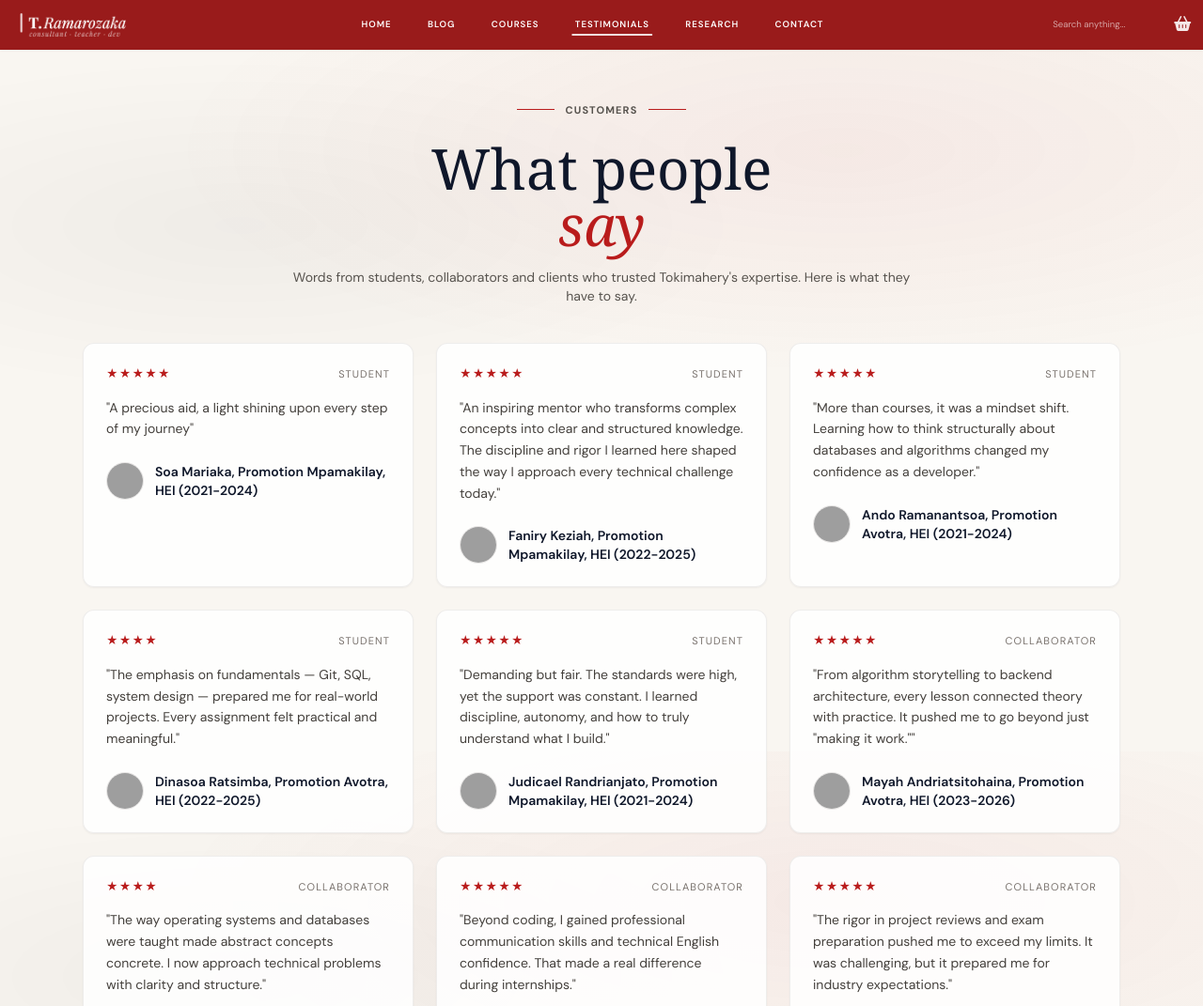
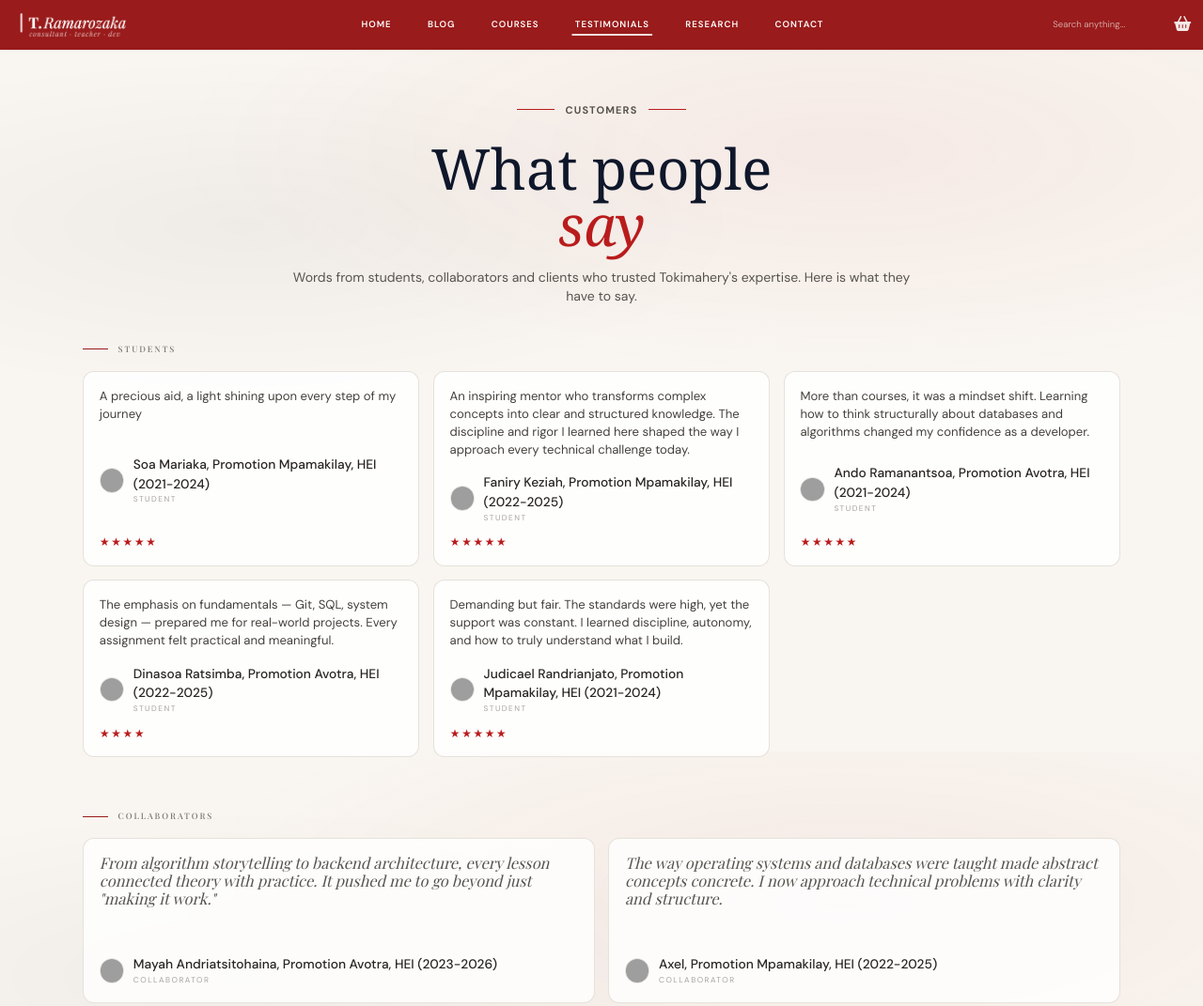
Before and after one commit to sampri773/exam-web1-final-s1, a website: page html/testimonials.html in a window 1280 px wide. Shown: the top 1071 px of the page at 94% size. Drawn offline with nearby package versions, Linux system fonts and the light colour scheme; grey boxes are pictures that could not be loaded; a web font is replaced by a local one.

Commit message:
derniers modif de course et testimonials

```diff
--- a/css/testimonials.css
+++ b/css/testimonials.css
@@ -1 +1,130 @@
 @import url("./base.css");
+
+#testimonialsSections {
+  display: flex;
+  flex-direction: column;
+  gap: 3.5rem;
+}
+
+.testimonial-role-block {
+  width: 100%;
+}
+
+.testimonial-role-title {
+  margin: 0 0 1rem;
+  display: flex;
+  align-items: center;
+  gap: 0.65rem;
+  font-size: 0.56rem;
+  letter-spacing: 0.22em;
+  color: #78716c;
+}
+
+.testimonial-role-title::before {
+  content: "";
+  width: 1.7rem;
+  height: 1px;
+  background: #991b1b;
+}
+
+.testimonials-grid {
+  display: grid;
+  gap: 0.9rem;
+}
+
+.testimonials-grid--students {
+  grid-template-columns: repeat(3, minmax(0, 1fr));
+}
+
+.testimonials-grid--collaborators,
+.testimonials-grid--customers {
+  grid-template-columns: repeat(2, minmax(0, 1fr));
+}
+
+.testimonial-card {
+  border-radius: 0.75rem;
+  border: 1px solid rgba(229, 224, 216, 0.95);
+  background: rgba(255, 255, 255, 0.82);
+  padding: 1rem 1.05rem;
+  min-height: 11rem;
+  display: flex;
+  flex-direction: column;
+  justify-content: space-between;
+}
+
+.testimonial-quote {
+  margin: 0;
+  font-size: 0.82rem;
+  line-height: 1.45;
+  color: #44403c;
+}
+
+.testimonial-card--collaborator .testimonial-quote {
+  font-family: var(--font-serif);
+  font-style: italic;
+  font-size: 1.02rem;
+  line-height: 1.18;
+  color: #57534e;
+}
+
+.testimonial-author-row {
+  margin-top: 0.95rem;
+  display: flex;
+  align-items: center;
+  gap: 0.6rem;
+}
+
+.testimonial-avatar {
+  width: 1.65rem;
+  height: 1.65rem;
+  border-radius: 999px;
+  object-fit: cover;
+  border: 1px solid rgba(229, 224, 216, 0.9);
+  flex-shrink: 0;
+}
+
+.testimonial-author-col {
+  display: flex;
+  flex-direction: column;
+  min-width: 0;
+}
+
+.testimonial-author-name {
+  margin: 0;
+  font-size: 0.86rem;
+  font-weight: 500;
+  color: #292524;
+}
+
+.testimonial-author-role {
+  margin: 0.08rem 0 0;
+  font-size: 0.52rem;
+  text-transform: uppercase;
+  letter-spacing: 0.18em;
+  color: #a8a29e;
+}
+
+.testimonial-stars {
+  margin-top: 0.75rem;
+  color: #b91c1c;
+  letter-spacing: 0.12em;
+  font-size: 0.66rem;
+}
+
+@media (max-width: 1024px) {
+  .testimonials-grid--students {
+    grid-template-columns: repeat(2, minmax(0, 1fr));
+  }
+}
+
+@media (max-width: 768px) {
+  #testimonialsSections {
+    gap: 2.4rem;
+  }
+
+  .testimonials-grid--students,
+  .testimonials-grid--collaborators,
+  .testimonials-grid--customers {
+    grid-template-columns: 1fr;
+  }
+}
--- a/html/testimonials.html
+++ b/html/testimonials.html
@@ -68,7 +68,7 @@
     </section>
 
     <section class="max-w-6xl mx-auto px-4 sm:px-6 pb-16">
-      <div id="testimonialsGrid" class="grid grid-cols-1 md:grid-cols-3 gap-6"></div>
+      <div id="testimonialsSections"></div>
     </section>
 
   </main>
--- a/script/page-testimonials.js
+++ b/script/page-testimonials.js
@@ -5,55 +5,82 @@
  */
 
 function renderTestimonials() {
-  let grid = $("#testimonialsGrid");
-  if (!grid || !Array.isArray(data.testimonials)) return;
+  let sectionsRoot = $("#testimonialsSections");
+  if (!sectionsRoot || !Array.isArray(data.testimonials)) return;
 
-  clearElement(grid);
+  clearElement(sectionsRoot);
 
-  for (let i = 0; i < data.testimonials.length; i++) {
-    let t = data.testimonials[i];
-    let card = document.createElement("div");
-    card.className =
-      "rounded-xl bg-white/85 border border-stone-200/70 p-6 shadow-sm";
+  let roleConfig = [
+    { key: "student", title: "STUDENTS", columnsClass: "testimonials-grid--students" },
+    { key: "collaborator", title: "COLLABORATORS", columnsClass: "testimonials-grid--collaborators" },
+    { key: "customer", title: "CUSTOMERS", columnsClass: "testimonials-grid--customers" }
+  ];
 
-    let top = document.createElement("div");
-    top.className = "flex items-start justify-between gap-4";
+  for (let i = 0; i < roleConfig.length; i++) {
+    let role = roleConfig[i];
+    let items = data.testimonials.filter(function (t) {
+      return safeText(t.role).toLowerCase() === role.key;
+    });
+    if (items.length === 0) continue;
 
-    let stars = document.createElement("div");
-    stars.className = "text-red-700 text-xs tracking-widest";
-    stars.textContent = "★".repeat(t.rating || 0);
+    let section = document.createElement("section");
+    section.className = "testimonial-role-block";
 
-    let role = document.createElement("div");
-    role.className =
-      "text-[11px] tracking-widest uppercase text-stone-500";
-    role.textContent = safeText(t.role);
+    let heading = document.createElement("h2");
+    heading.className = "testimonial-role-title";
+    heading.textContent = role.title;
+    section.appendChild(heading);
 
-    top.appendChild(stars);
-    top.appendChild(role);
+    let grid = document.createElement("div");
+    grid.className = "testimonials-grid " + role.columnsClass;
 
-    let desc = document.createElement("div");
-    desc.className = "text-sm text-stone-700 mt-4 leading-relaxed";
-    desc.textContent = '"' + safeText(t.description) + '"';
+    for (let j = 0; j < items.length; j++) {
+      let t = items[j];
+      let card = document.createElement("article");
+      card.className = "testimonial-card testimonial-card--" + role.key;
+
+      let quote = document.createElement("p");
+      quote.className = "testimonial-quote";
+      quote.textContent = safeText(t.description);
 
       let authorRow = document.createElement("div");
-    authorRow.className = "flex items-center gap-3 mt-6";
+      authorRow.className = "testimonial-author-row";
 
       let img = document.createElement("img");
       img.src = safeText(t.thumbnail);
       img.alt = "";
-    img.className =
-      "w-10 h-10 rounded-full object-cover border border-stone-200";
+      img.className = "testimonial-avatar";
 
-    let authorName = document.createElement("div");
-    authorName.className = "text-sm font-semibold text-slate-900";
+      let authorCol = document.createElement("div");
+      authorCol.className = "testimonial-author-col";
+
+      let authorName = document.createElement("p");
+      authorName.className = "testimonial-author-name";
       authorName.textContent = safeText(t.author);
 
+      let roleText = document.createElement("p");
+      roleText.className = "testimonial-author-role";
+      roleText.textContent = role.key;
+
+      authorCol.appendChild(authorName);
+      authorCol.appendChild(roleText);
       authorRow.appendChild(img);
-    authorRow.appendChild(authorName);
+      authorRow.appendChild(authorCol);
 
-    card.appendChild(top);
-    card.appendChild(desc);
+      card.appendChild(quote);
       card.appendChild(authorRow);
+
+      if (role.key === "student") {
+        let stars = document.createElement("div");
+        stars.className = "testimonial-stars";
+        stars.textContent = "★".repeat(Number(t.rating) || 0);
+        card.appendChild(stars);
+      }
+
       grid.appendChild(card);
     }
+
+    section.appendChild(grid);
+    sectionsRoot.appendChild(section);
   }
+}
```
Also changed, not shown: css/courses.css (+13 -0 lines), html/courses.html (+1 -1 lines), script/page-courses.js (+15 -6 lines). Lines whose indentation alone changed are shown as unchanged.
